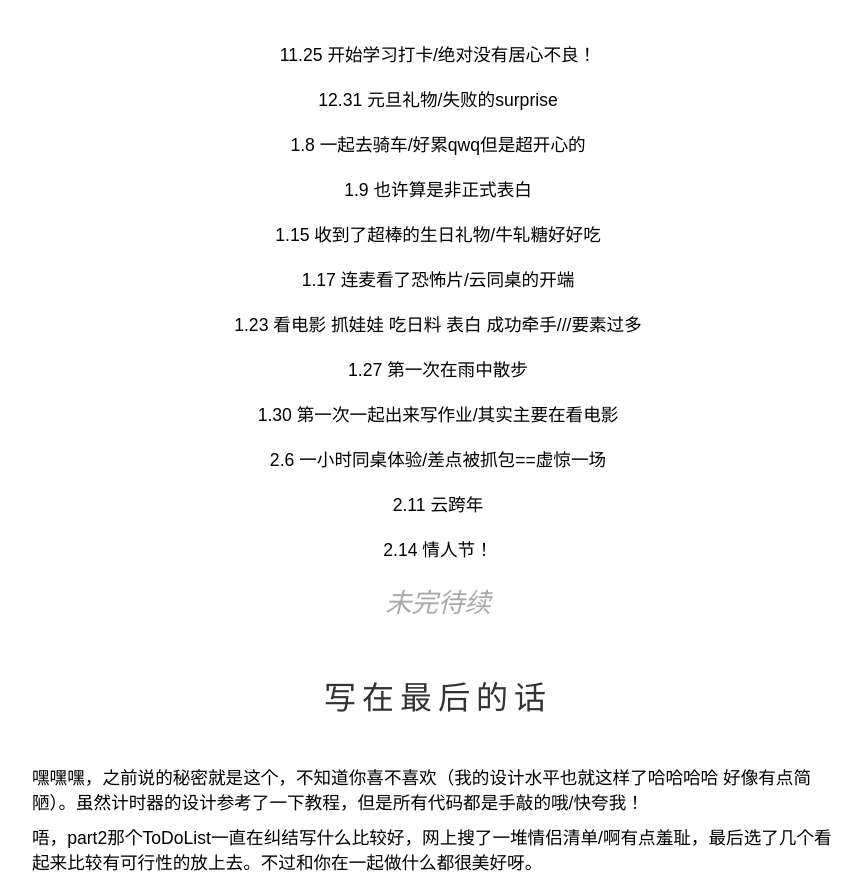
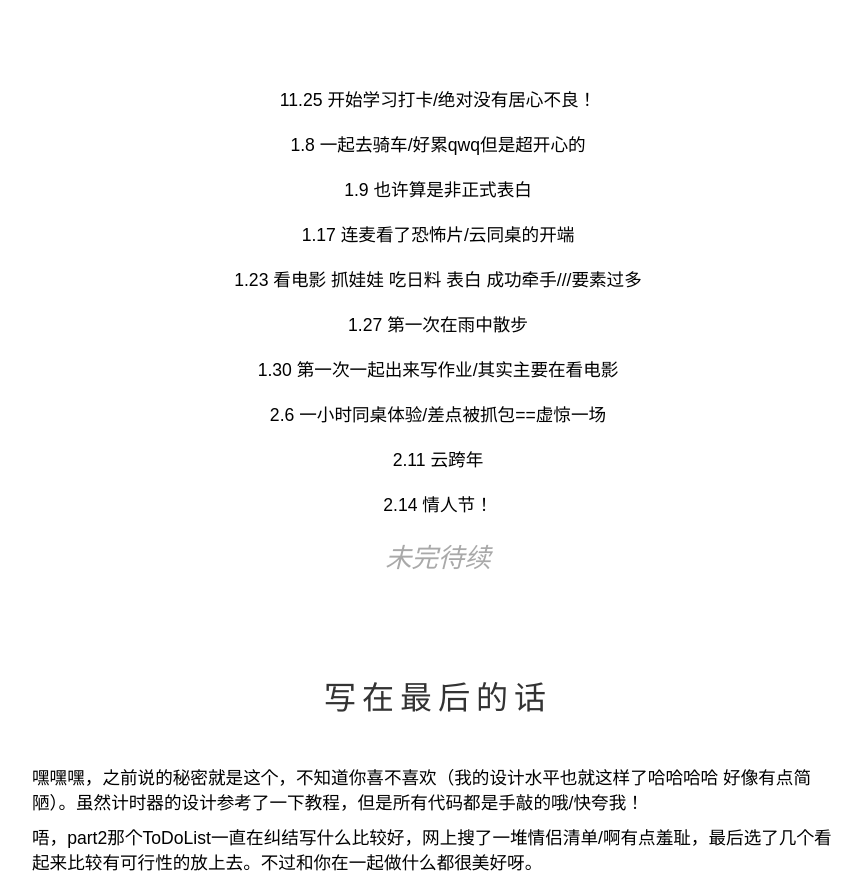
Before and after one commit to ilslkn/ilslkn.github.io, a plain HTML site: page index.html in a window 1280 px wide. Shown: the part 1494-2375 px from the top of the page, without its empty margins (202-1064 px from the left). Drawn offline with Linux system fonts and the light colour scheme; a web font is replaced by a local one.

Commit message:
Update index.html

```diff
--- a/index.html
+++ b/index.html
@@ -51,10 +51,8 @@
     <div class="container2">
         <h1>Big Days</h1>
         <p>11.25 开始学习打卡/绝对没有居心不良！</p>
-        <p>12.31 元旦礼物/失败的surprise</p>
         <p>1.8 一起去骑车/好累qwq但是超开心的</p>
         <p>1.9 也许算是非正式表白</p>
-        <p>1.15 收到了超棒的生日礼物/牛轧糖好好吃</p>
         <p>1.17 连麦看了恐怖片/云同桌的开端</p>
         <p>1.23 看电影 抓娃娃 吃日料 表白 成功牵手///要素过多</p>
         <p>1.27 第一次在雨中散步</p>
```
